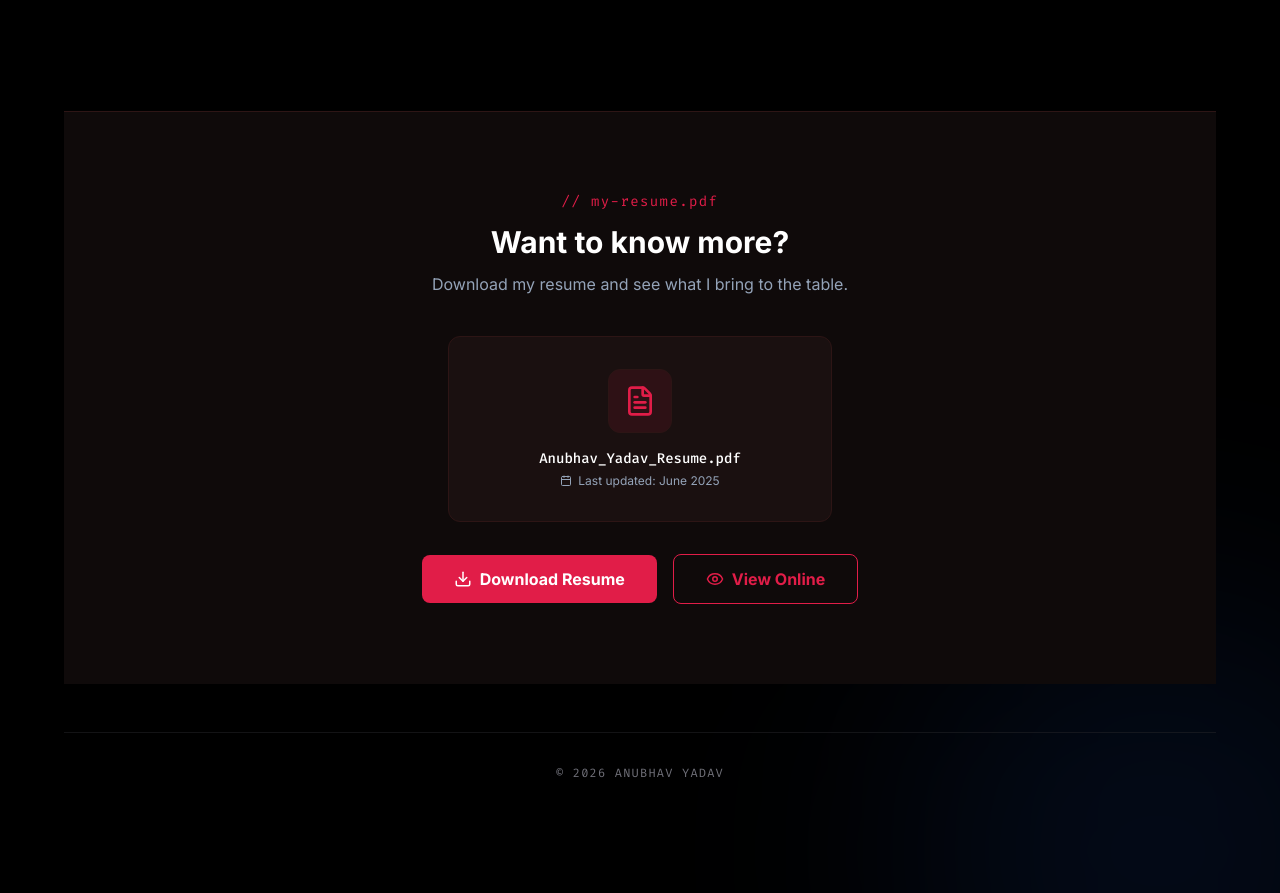
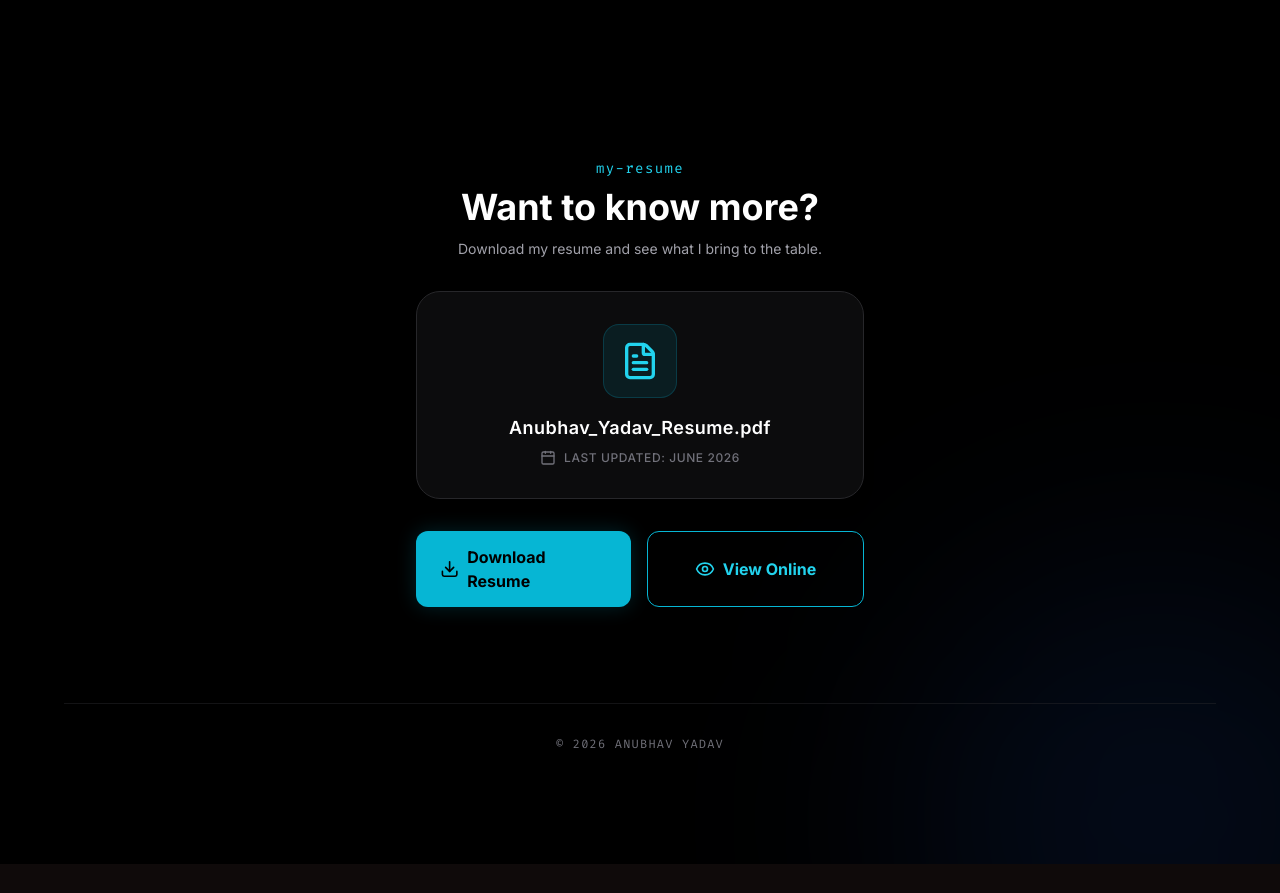
Before and after one commit to anubhavy-05/My-Portfolio, a Next.js app: page /contact in a window 1280 px wide. Shown: the part 1255-2148 px from the top of the page. After the commit the page ends 2119 px from the top, so only its background shows below. Built offline with nearby package versions, Linux system fonts and the light colour scheme.

Commit message:
implement new in my resume

```diff
--- a/components/ResumeSection.tsx
+++ b/components/ResumeSection.tsx
@@ -1,125 +1,67 @@
-'use client';
+"use client";
 
-import { motion, useInView } from 'framer-motion';
-import { FileText, Download, Calendar, Eye } from 'lucide-react';
-import { useRef } from 'react';
+import { motion } from "framer-motion";
+import { FileText, Download, Eye, Calendar } from "lucide-react";
 
 export default function ResumeSection() {
-  const ref = useRef(null);
-  const isInView = useInView(ref, { once: true, margin: '-80px' });
-
   return (
-    <section
-      ref={ref}
-      style={{ backgroundColor: '#0F0A0A', borderTop: '1px solid #2D1515' }}
-      className="py-20 px-6"
-    >
-      <motion.div
-        initial={{ opacity: 0, y: 30 }}
-        animate={isInView ? { opacity: 1, y: 0 } : {}}
-        transition={{ duration: 0.6, ease: 'easeOut' }}
-        className="max-w-2xl mx-auto text-center"
-      >
-        {/* Top label */}
-        <p
-          className="text-sm mb-3 tracking-widest"
-          style={{ color: '#E11D48', fontFamily: 'Fira Code, monospace' }}
-        >
-          // my-resume.pdf
-        </p>
-
-        {/* Heading */}
-        <h2 className="text-3xl font-bold text-white mb-3">
-          Want to know more?
-        </h2>
-        <p style={{ color: '#94A3B8' }} className="text-base mb-10">
-          Download my resume and see what I bring to the table.
-        </p>
+    <section className="flex flex-col items-center justify-center py-12">
+      {/* Header */}
+      <div className="text-center mb-8">
+        {/* Naya Cyan Color */}
+        <p className="text-cyan-400 font-mono text-sm mb-2 tracking-widest">my-resume</p>
+        <h2 className="text-3xl md:text-4xl font-bold text-white mb-3">Want to know more?</h2>
+        <p className="text-zinc-400 text-sm">Download my resume and see what I bring to the table.</p>
+      </div>
 
       {/* Resume Card */}
       <motion.div
-          whileHover={{
-            borderColor: '#E11D48',
-            boxShadow: '0 0 24px rgba(225,29,72,0.2)',
-          }}
-          transition={{ duration: 0.3 }}
-          className="max-w-sm mx-auto rounded-xl p-8 mb-8 cursor-default"
-          style={{
-            backgroundColor: '#1A1010',
-            border: '1px solid #2D1515',
-          }}
+        initial={{ opacity: 0, y: 20 }}
+        whileInView={{ opacity: 1, y: 0 }}
+        viewport={{ once: true }}
+        className="bg-zinc-900/50 border border-zinc-800 rounded-3xl p-8 max-w-md w-full flex flex-col items-center mb-8 transition-colors hover:border-cyan-500/30 shadow-lg"
       >
-          {/* File Icon */}
-          <div className="flex justify-center mb-4">
-            <div
-              className="w-16 h-16 rounded-xl flex items-center justify-center"
-              style={{ backgroundColor: 'rgba(225,29,72,0.1)', border: '1px solid #2D1515' }}
-            >
-              <FileText size={32} style={{ color: '#E11D48' }} />
-            </div>
+        {/* Cyan Icon Box - Red hata kar Cyan kar diya */}
+        <div className="bg-cyan-500/10 p-4 rounded-2xl mb-4 border border-cyan-500/20">
+          <FileText className="h-10 w-10 text-cyan-400" />
         </div>
 
-          {/* File name */}
-          <p
-            className="text-white text-sm font-medium mb-1"
-            style={{ fontFamily: 'Fira Code, monospace' }}
-          >
-            Anubhav_Yadav_Resume.pdf
-          </p>
+        <h3 className="text-white font-semibold text-lg mb-2 tracking-wide">Anubhav_Yadav_Resume.pdf</h3>
 
-          {/* Last updated */}
-          <div
-            className="flex items-center justify-center gap-1.5 text-xs"
-            style={{ color: '#94A3B8' }}
-          >
-            <Calendar size={12} />
-            <span>Last updated: June 2025</span>
+        <div className="flex items-center gap-2 text-zinc-500 text-xs uppercase tracking-wider font-medium">
+          <Calendar className="h-4 w-4" />
+          <span>Last updated: June 2026</span>
         </div>
       </motion.div>
 
-        {/* Buttons Row */}
-        <div className="flex flex-col sm:flex-row gap-4 justify-center items-center">
-          {/* Download Button */}
-          <motion.a
+      {/* Buttons */}
+      <motion.div
+        initial={{ opacity: 0, y: 20 }}
+        whileInView={{ opacity: 1, y: 0 }}
+        viewport={{ once: true }}
+        transition={{ delay: 0.1 }}
+        className="flex flex-col sm:flex-row gap-4 w-full max-w-md px-4 sm:px-0"
+      >
+        {/* Download Button - Solid Cyan */}
+        <a
           href="/Anubhav_Yadav_Resume.pdf"
           download="Anubhav_Yadav_Resume.pdf"
-            whileHover={{ scale: 1.05 }}
-            whileTap={{ scale: 0.97 }}
-            transition={{ duration: 0.2 }}
-            className="inline-flex items-center gap-2 px-8 py-3 rounded-lg font-bold text-white"
-            style={{ backgroundColor: '#E11D48' }}
-            onMouseEnter={e => (e.currentTarget.style.backgroundColor = '#BE123C')}
-            onMouseLeave={e => (e.currentTarget.style.backgroundColor = '#E11D48')}
+          className="flex-1 flex items-center justify-center gap-2 bg-cyan-500 text-black font-bold py-3.5 px-6 rounded-xl transition-all duration-300 hover:bg-cyan-400 hover:scale-[1.02] shadow-[0_0_20px_rgba(6,182,212,0.2)]"
         >
-            <Download size={18} />
+          <Download className="h-5 w-5" />
           Download Resume
-          </motion.a>
+        </a>
 
-          {/* View Button */}
-          <motion.a
+        {/* View Online Button - Transparent with Cyan Border & Text */}
+        <a
           href="/Anubhav_Yadav_Resume.pdf"
           target="_blank"
           rel="noopener noreferrer"
-            whileHover={{ scale: 1.05 }}
-            whileTap={{ scale: 0.97 }}
-            transition={{ duration: 0.2 }}
-            className="inline-flex items-center gap-2 px-8 py-3 rounded-lg font-bold"
-            style={{
-              border: '1px solid #E11D48',
-              color: '#E11D48',
-              backgroundColor: 'transparent',
-            }}
-            onMouseEnter={e => {
-              e.currentTarget.style.backgroundColor = 'rgba(225,29,72,0.1)';
-            }}
-            onMouseLeave={e => {
-              e.currentTarget.style.backgroundColor = 'transparent';
-            }}
+          className="flex-1 flex items-center justify-center gap-2 bg-transparent border border-cyan-500 text-cyan-400 font-bold py-3.5 px-6 rounded-xl transition-all duration-300 hover:bg-cyan-500/10 hover:scale-[1.02]"
         >
-            <Eye size={18} />
+          <Eye className="h-5 w-5" />
           View Online
-          </motion.a>
-        </div>
+        </a>
       </motion.div>
     </section>
   );
```
Lines whose indentation alone changed are shown as unchanged.
